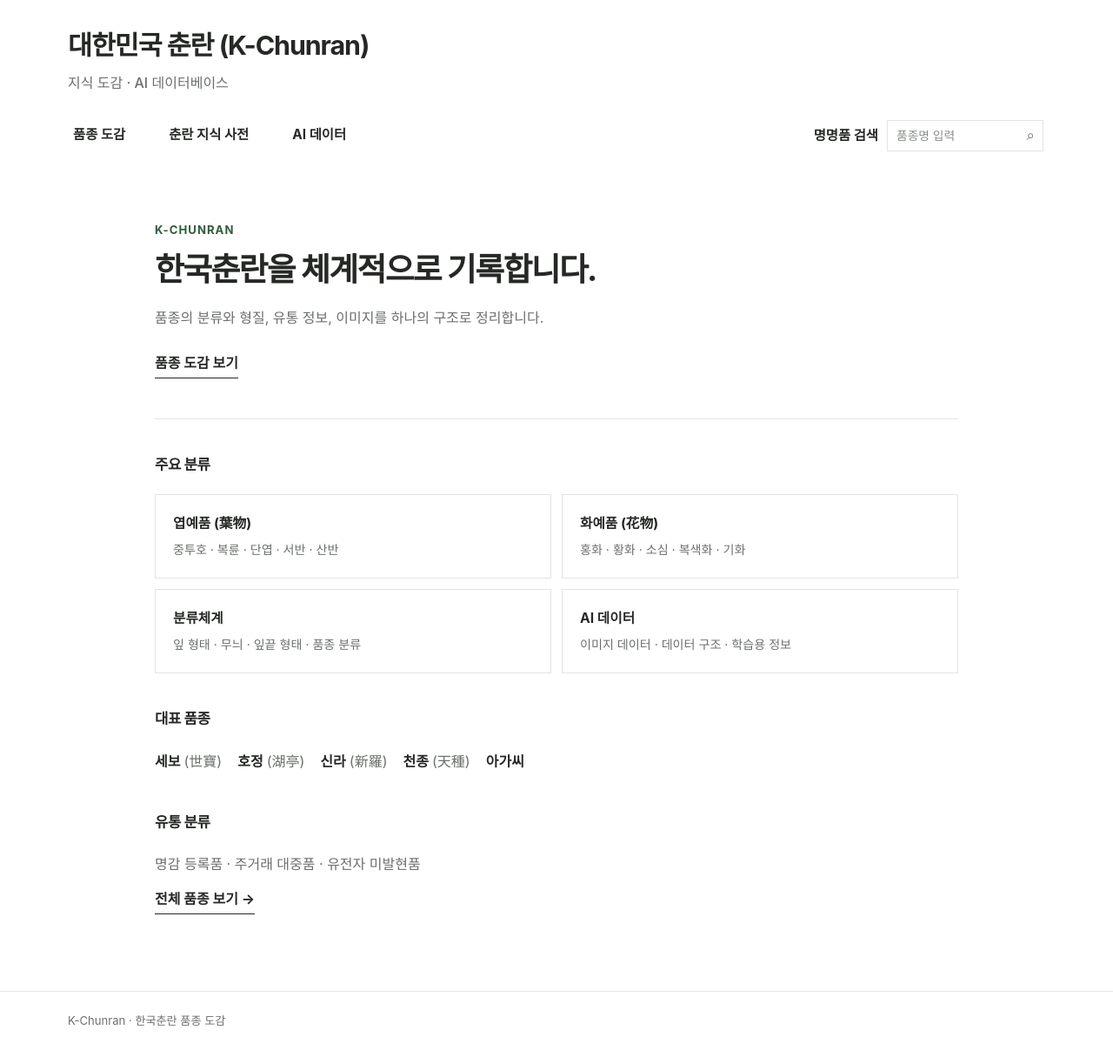
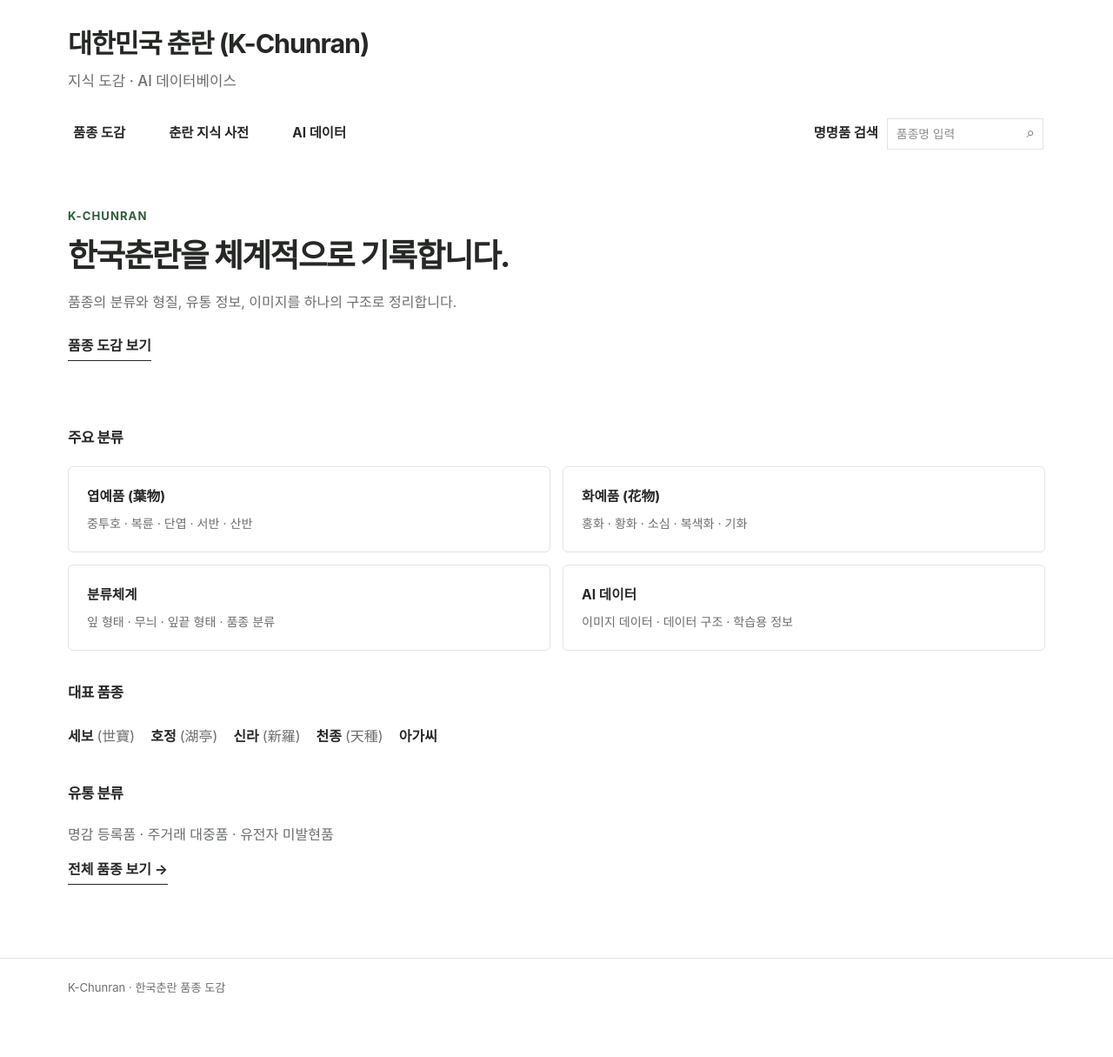
Before and after one commit to parasolra5-pixel/K-chunran, a Jekyll site: the page built from index.md, in a window 1280 px wide. Shown: the whole page at 87% size. Built offline with Jekyll 4.4.1, drawn with Linux system fonts in a browser that asks for light colours; after the commit the page ends 1177 px from its top, so only the background shows below that.

Commit message:
style: refine page hierarchy and card presentation

```diff
--- a/assets/css/k-chunran.css
+++ b/assets/css/k-chunran.css
@@ -29,7 +29,7 @@ a { color: inherit; }
 .kc-header-inner {
   max-width: 1180px;
   margin: 0 auto;
-  padding: 26px 28px 20px;
+  padding: 24px 28px 18px;
   display: flex;
   align-items: center;
   justify-content: space-between;
@@ -51,7 +51,7 @@ a { color: inherit; }
 
 .kc-brand-subtitle {
   color: var(--kc-muted);
-  font-size: 1rem;
+  font-size: 1.05rem;
   font-weight: 500;
 }
 
@@ -204,9 +204,9 @@ a { color: inherit; }
 }
 
 .kc-main {
-  max-width: 980px;
+  max-width: 1180px;
   margin: 0 auto;
-  padding: 52px 28px 80px;
+  padding: 46px 28px 76px;
 }
 
 .kc-main h1,
@@ -216,13 +216,13 @@ a { color: inherit; }
 }
 
 .kc-main h1 {
-  padding-bottom: 14px;
-  border-bottom: 1px solid var(--kc-border);
+  padding-bottom: 8px;
+  border-bottom: 0;
 }
 
 .kc-hero {
-  padding: 18px 0 46px;
-  border-bottom: 1px solid var(--kc-border);
+  padding: 10px 0 40px;
+  border-bottom: 0;
 }
 
 .kc-hero-kicker {
@@ -243,7 +243,7 @@ a { color: inherit; }
 }
 
 .kc-hero-copy {
-  margin: 18px 0 24px;
+  margin: 16px 0 22px;
   color: var(--kc-muted);
   font-size: 1rem;
 }
@@ -267,7 +267,7 @@ a { color: inherit; }
 }
 
 .kc-home-section {
-  padding: 38px 0 0;
+  padding: 34px 0 0;
 }
 
 .kc-home-section h2 {
@@ -278,24 +278,27 @@ a { color: inherit; }
 .kc-home-grid {
   display: grid;
   grid-template-columns: repeat(2, minmax(0, 1fr));
-  gap: 12px;
+  gap: 14px;
 }
 
 .kc-home-card {
   display: flex;
   flex-direction: column;
   gap: 5px;
-  padding: 19px 20px;
+  padding: 20px 21px;
   border: 1px solid var(--kc-border);
   background: #fff;
+  border-radius: 6px;
   text-decoration: none;
-  transition: background .12s ease, border-color .12s ease;
+  transition: background .12s ease, border-color .12s ease, transform .12s ease, box-shadow .12s ease;
 }
 
 .kc-home-card:hover,
 .kc-home-card:focus-visible {
   background: var(--kc-hover);
   border-color: #cfd5ce;
+  transform: translateY(-1px);
+  box-shadow: 0 3px 12px rgba(37, 40, 37, 0.05);
 }
 
 .kc-home-card strong {
@@ -385,8 +388,8 @@ a { color: inherit; }
   }
   .kc-nav-group:hover .kc-mega-menu,
   .kc-nav-group:focus-within .kc-mega-menu { display: block; }
-  .kc-main { padding: 34px 18px 60px; }
-  .kc-hero { padding-top: 8px; padding-bottom: 34px; }
+  .kc-main { padding: 30px 18px 56px; }
+  .kc-hero { padding-top: 4px; padding-bottom: 30px; }
   .kc-hero-title { font-size: 1.8rem; }
   .kc-home-grid { grid-template-columns: 1fr; }
   .kc-home-card { padding: 17px 18px; }
```
